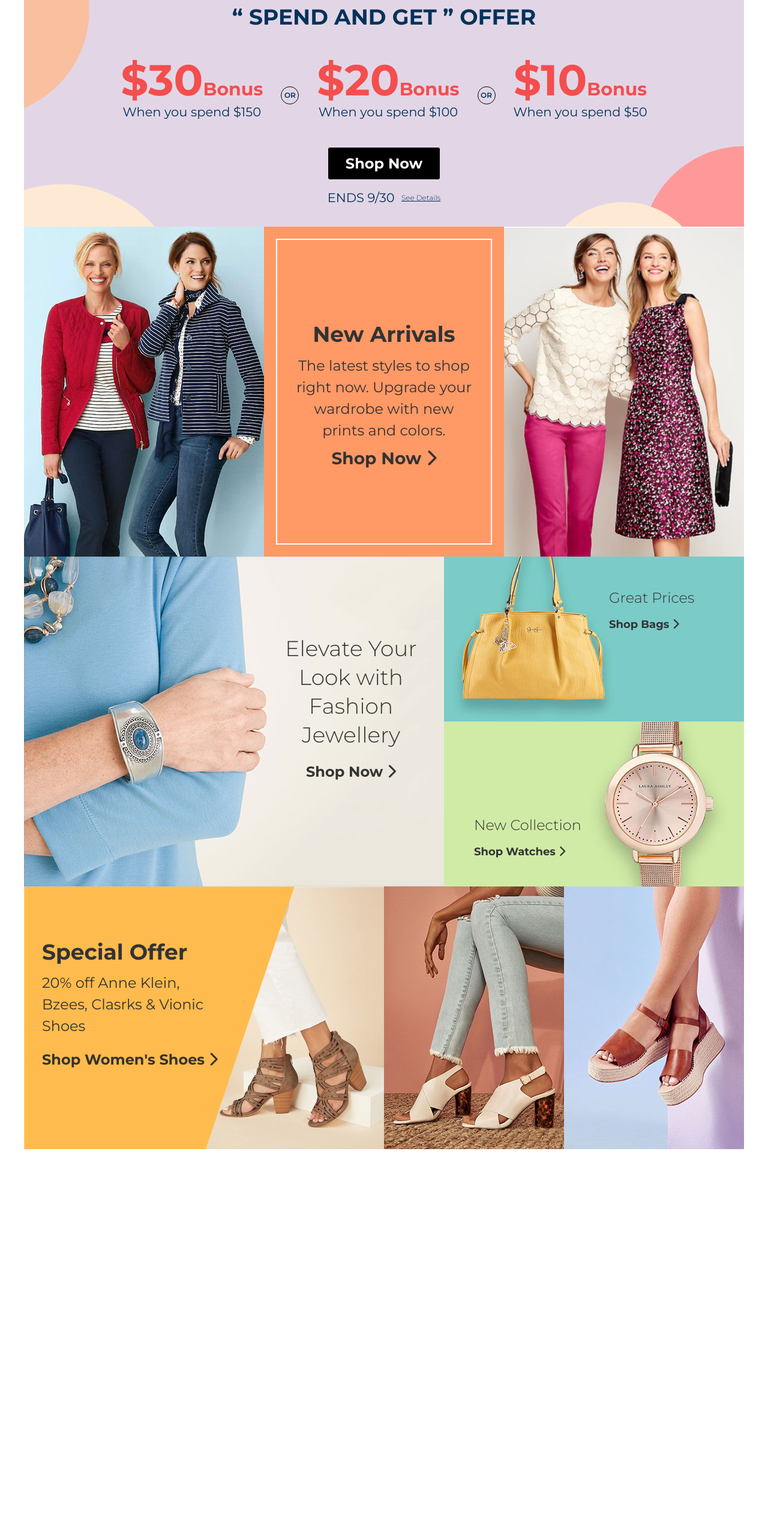
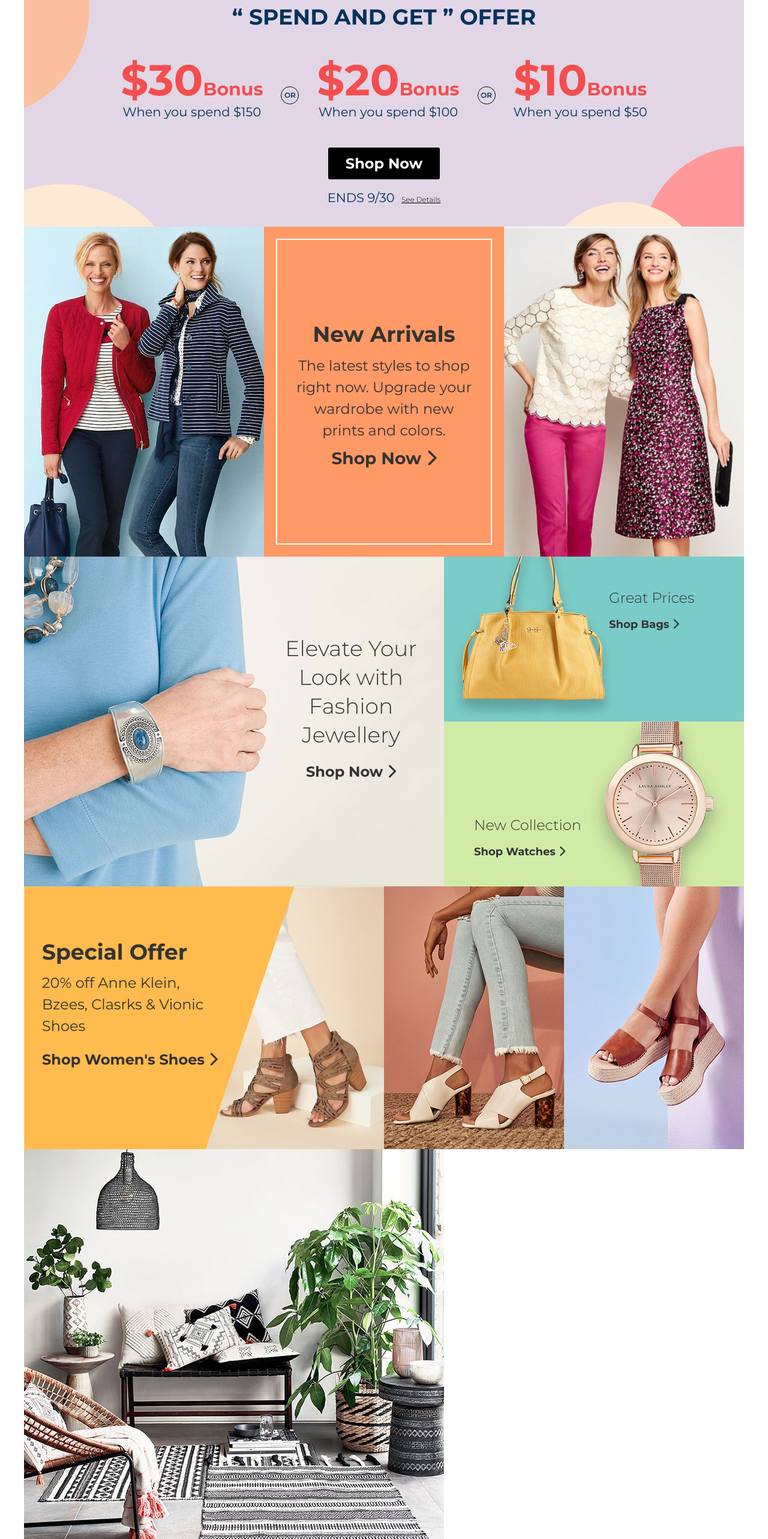
Before and after one commit to mkunduru/steinmart-test, a plain HTML site: page index.html in a window 1280 px wide. Shown: the part 35-2601 px from the top of the page at 60% size. Before the commit the page ends 1951 px from the top, so only its background shows below. Drawn offline with nearby package versions, Linux system fonts and the light colour scheme.

Commit message:
Add home goods section

```diff
--- a/css/style.css
+++ b/css/style.css
@@ -1,3 +1,7 @@
+a {
+	color: #000;
+}
+
 p.call-to-action {
 	font-family: 'Montserrat', sans-serif;
 	font-size: 16px;
@@ -239,7 +243,7 @@ small {
 
 a:hover {
 	text-decoration: none;
-	color: #fff;
+	color: #000;
 }
 
 a.button {
--- a/index.html
+++ b/index.html
@@ -56,7 +56,7 @@
         <div class="offer-notes">
           <div class="offer-notes-content">
             <p>ENDS 9/30 </p>
-            <small>See Details</small>
+            <a href=""><small>See Details</small></a>
           </div>
         </div>
       </div>
@@ -178,6 +178,13 @@
           <img class="img-responsive" src="images/shoe-right.jpg" alt="Shoes with Wedges">
         </div>
       </div>
+      <div class="row row-no-padding">
+        <div class="col-xs-6 col-sm-7">
+          <img class="img-responsive" src="images/home.jpg" alt="Home Goods">
+        </div>
+        <div class="col-xs-6 col-sm-5">
+        </div>
+      </div>
     </div>
 
     <!-- jQuery (necessary for Bootstrap's JavaScript plugins) -->
```
Also changed, not shown: images/home.jpg (added), 1 other file.
